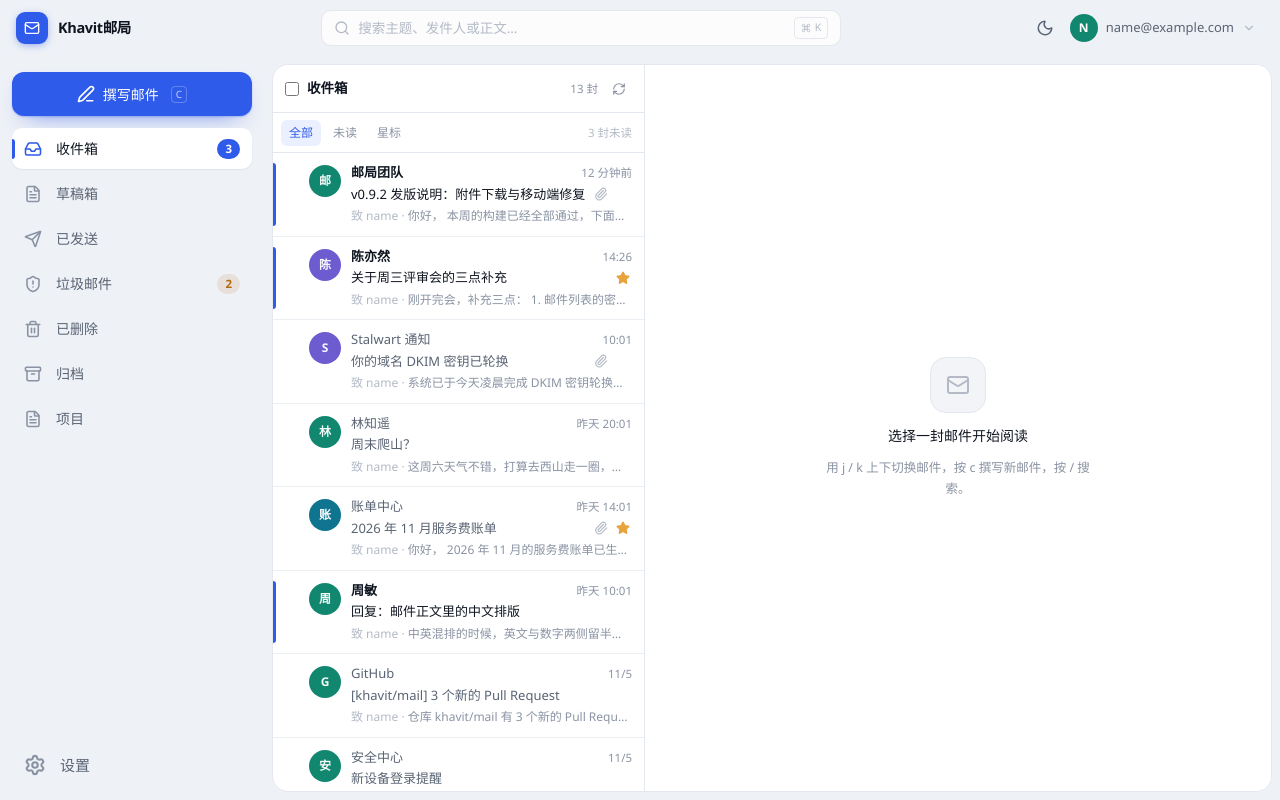
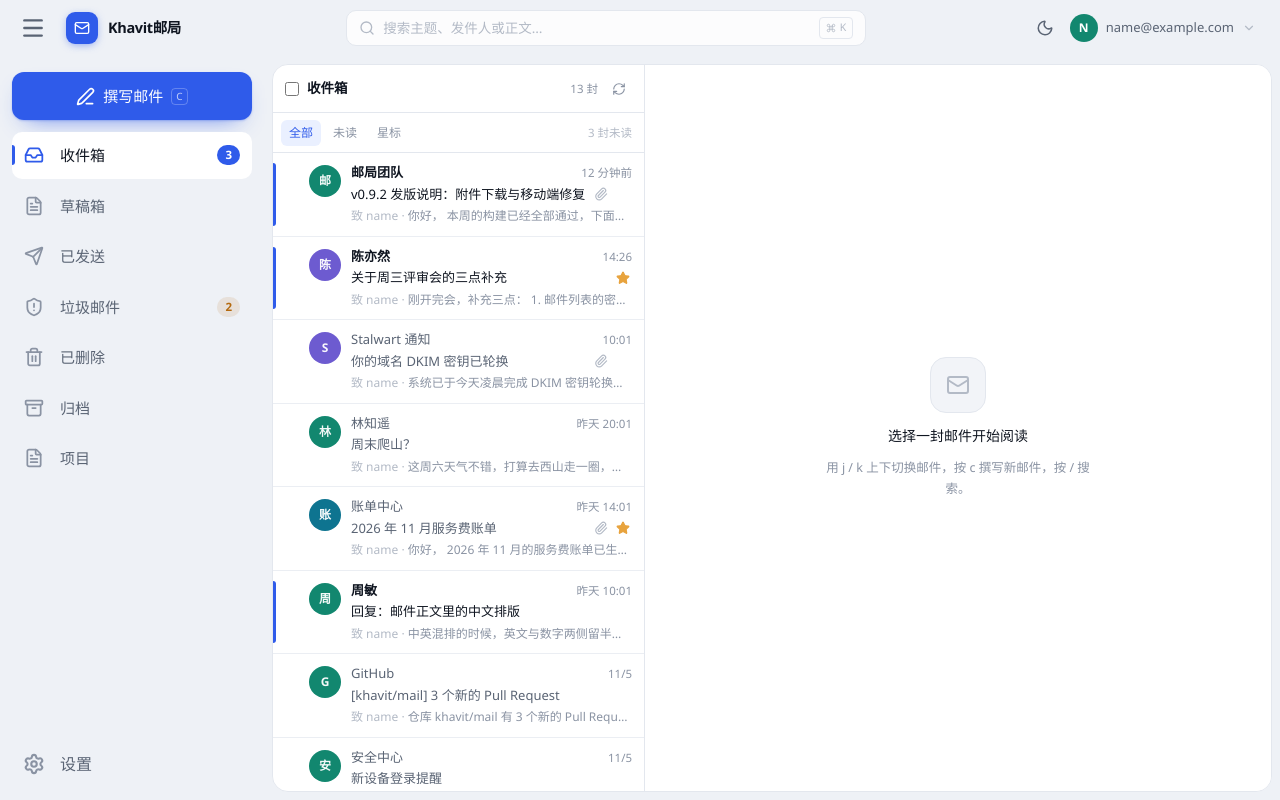
Before and after one commit to Glassous/Khavit, a Vue app in the folder frontend/: page /#/login in a window 1280 px wide. Both pictures are taken after typing "name@example.com", "Sample123" into the empty fields and a click on the button "登录". Built offline with nearby package versions, Linux system fonts and the light colour scheme.

Commit message:
feat: 新增桌面端侧栏折叠为图标窄栏，状态持久化并同步顶栏开关

```diff
--- a/frontend/src/components/layout/AppShell.vue
+++ b/frontend/src/components/layout/AppShell.vue
@@ -1,14 +1,25 @@
 <script setup lang="ts">
+import { useSlots } from 'vue'
 import TopBar from './TopBar.vue'
 import ConfirmDialog from '../ui/ConfirmDialog.vue'
 
-withDefaults(defineProps<{ searchable?: boolean }>(), { searchable: true })
+withDefaults(defineProps<{ searchable?: boolean; sidebarCollapsed?: boolean }>(), {
+  searchable: true,
+  sidebarCollapsed: false,
+})
 const emit = defineEmits<{ 'toggle-sidebar': [] }>()
+
+const slots = useSlots()
 </script>
 
 <template>
   <div class="flex h-dvh flex-col overflow-hidden bg-canvas-deep">
-    <TopBar :searchable="searchable" @toggle-sidebar="emit('toggle-sidebar')" />
+    <TopBar
+      :searchable="searchable"
+      :show-sidebar-toggle="Boolean(slots.sidebar)"
+      :sidebar-collapsed="sidebarCollapsed"
+      @toggle-sidebar="emit('toggle-sidebar')"
+    />
     <div class="flex min-h-0 flex-1">
       <!-- 侧栏由页面通过具名插槽提供，不在岛内 -->
       <slot name="sidebar" />
--- a/frontend/src/components/layout/SideBar.vue
+++ b/frontend/src/components/layout/SideBar.vue
@@ -18,7 +18,10 @@ import { useComposerStore } from '../../stores/composer'
 import { mailboxLabel, roleOrder } from '../../utils/i18n'
 import type { Mailbox } from '../../jmap/types'
 
-const props = withDefaults(defineProps<{ open?: boolean }>(), { open: false })
+const props = withDefaults(defineProps<{ open?: boolean; collapsed?: boolean }>(), {
+  open: false,
+  collapsed: false,
+})
 const emit = defineEmits<{ close: [] }>()
 
 const auth = useAuthStore()
@@ -82,22 +85,36 @@ async function go(path: string): Promise<void> {
     @click="emit('close')"
   />
 
+  <!--
+    宽度与文字同步过渡：文字用更短的时长淡出/淡入（100ms），
+    到宽度动画结束时文字早已消失，不会出现被挤压的中间态。
+  -->
   <aside
-    class="z-40 flex h-full w-[264px] shrink-0 flex-col bg-canvas-deep transition-transform duration-200 ease-[cubic-bezier(0.2,0.8,0.2,1)] max-lg:fixed max-lg:inset-y-0 max-lg:left-0"
-    :class="open ? 'max-lg:translate-x-0' : 'max-lg:-translate-x-full'"
+    class="z-40 flex h-full shrink-0 flex-col bg-canvas-deep transition-[width,transform] duration-200 ease-[cubic-bezier(0.2,0.8,0.2,1)] max-lg:fixed max-lg:inset-y-0 max-lg:left-0 max-lg:w-[264px]"
+    :class="[
+      collapsed ? 'w-[80px]' : 'w-[264px]',
+      open ? 'max-lg:translate-x-0' : 'max-lg:-translate-x-full',
+    ]"
   >
     <div class="px-3 pb-1 pt-4">
       <button
         type="button"
-        class="group flex h-11 w-full cursor-pointer items-center justify-center gap-2 rounded-xl bg-brand text-[14px] font-medium text-white shadow-[0_1px_2px_rgb(47_91_234/0.28),0_10px_24px_-14px_rgb(47_91_234/0.9)] transition-all duration-150 hover:bg-brand-strong active:translate-y-[0.5px] dark:hover:bg-brand-soft"
+        class="group flex h-12 w-full cursor-pointer items-center justify-center rounded-xl bg-brand text-[15px] font-medium text-white shadow-[0_1px_2px_rgb(47_91_234/0.28),0_10px_24px_-14px_rgb(47_91_234/0.9)] transition-all duration-150 hover:bg-brand-strong active:translate-y-[0.5px] dark:hover:bg-brand-soft"
+        :title="collapsed ? '撰写邮件' : undefined"
         @click="compose"
       >
         <PenLine
-          class="h-[18px] w-[18px] transition-transform duration-200 group-hover:-rotate-6"
+          class="shrink-0 transition-[width,height] duration-200"
+          :class="collapsed ? 'h-[22px] w-[22px]' : 'h-[19px] w-[19px]'"
           :stroke-width="2.1"
         />
-        撰写邮件
-        <span class="ml-1 rounded border border-white/25 px-1 text-[10px] text-white/70">C</span>
+        <span
+          class="flex items-center overflow-hidden transition-opacity"
+          :class="collapsed ? 'w-0 opacity-0 duration-100' : 'ml-2 opacity-100 duration-200'"
+        >
+          <span class="truncate">撰写邮件</span>
+          <span class="ml-2 rounded border border-white/25 px-1 text-[10px] text-white/70">C</span>
+        </span>
       </button>
     </div>
 
@@ -106,28 +123,51 @@ async function go(path: string): Promise<void> {
         v-for="box in boxes"
         :key="box.id"
         type="button"
-        class="group relative mb-1 flex w-full cursor-pointer items-center gap-3.5 rounded-[10px] px-3 py-2.5 text-left text-[14px] transition-colors duration-150"
-        :class="
+        class="group relative mb-1 flex w-full cursor-pointer items-center rounded-[10px] text-left text-[15px] transition-all duration-200 ease-[cubic-bezier(0.2,0.8,0.2,1)]"
+        :class="[
+          collapsed ? 'gap-0 py-3 pl-[14px]' : 'gap-3 py-3 pl-2 pr-3',
           isActive(box)
-            ? 'bg-surface font-medium text-ink shadow-[0_1px_2px_rgb(15_21_32/0.06)]'
-            : 'text-ink-2 hover:bg-surface/70 hover:text-ink'
-        "
+            ? 'bg-surface font-medium text-ink'
+            : 'text-ink-2 hover:bg-surface/70 hover:text-ink',
+        ]"
+        :title="mailboxLabel(box)"
         @click="select(box)"
       >
         <span
           v-if="isActive(box)"
           class="absolute left-0 top-1/2 h-5 w-[3px] -translate-y-1/2 rounded-r-full bg-brand"
         />
+
+        <!-- 图标盒宽度固定，折叠时只放大图标本身，居中位置由行内边距带动 -->
+        <span class="relative flex w-7 shrink-0 items-center justify-center">
           <component
             :is="roleIcons[box.role ?? ''] ?? FileText"
-          class="h-[18px] w-[18px] shrink-0"
+            class="transition-[width,height] duration-200"
+            :class="[
+              collapsed ? 'h-6 w-6' : 'h-5 w-5',
+              isActive(box) ? 'text-brand' : 'text-ink-3 group-hover:text-ink-2',
+            ]"
             :stroke-width="2.1"
-          :class="isActive(box) ? 'text-brand' : 'text-ink-3 group-hover:text-ink-2'"
           />
-        <span class="flex-1 truncate" :title="mailboxLabel(box)">{{ mailboxLabel(box) }}</span>
+          <span
+            v-if="collapsed && box.unreadEmails > 0"
+            class="absolute right-0 top-0 h-2 w-2 rounded-full ring-2 ring-canvas-deep"
+            :class="box.role === 'junk' ? 'bg-amber' : 'bg-brand'"
+          />
+        </span>
+
+        <span
+          class="flex min-w-0 items-center transition-opacity"
+          :class="
+            collapsed
+              ? 'w-0 flex-none overflow-hidden opacity-0 duration-100'
+              : 'flex-1 opacity-100 duration-200'
+          "
+        >
+          <span class="flex-1 truncate">{{ mailboxLabel(box) }}</span>
           <span
             v-if="box.unreadEmails > 0"
-          class="rounded-full px-2 py-0.5 text-[11.5px] font-semibold leading-4"
+            class="ml-2 rounded-full px-2 py-0.5 text-[11.5px] font-semibold leading-4"
             :class="
               box.role === 'junk'
                 ? 'bg-amber/12 text-amber'
@@ -138,6 +178,7 @@ async function go(path: string): Promise<void> {
           >
             {{ box.unreadEmails > 99 ? '99+' : box.unreadEmails }}
           </span>
+        </span>
       </button>
     </nav>
 
@@ -146,17 +187,54 @@ async function go(path: string): Promise<void> {
       <button
         v-if="auth.admin"
         type="button"
-        class="mb-1 flex w-full cursor-pointer items-center gap-3.5 rounded-[10px] px-3 py-2.5 text-left text-[14px] text-ink-2 transition-colors hover:bg-surface/70 hover:text-ink"
+        class="mb-1 flex w-full cursor-pointer items-center rounded-[10px] text-left text-[15px] text-ink-2 transition-all duration-200 ease-[cubic-bezier(0.2,0.8,0.2,1)] hover:bg-surface/70 hover:text-ink"
+        :class="collapsed ? 'gap-0 py-2.5 pl-[14px]' : 'gap-3 py-2.5 pl-2 pr-3'"
+        title="管理后台"
         @click="go('/admin/domains')"
       >
-        <ShieldCheck class="h-[19px] w-[19px] text-ink-3" :stroke-width="2.1" /> 管理后台
+        <span class="flex w-7 shrink-0 items-center justify-center">
+          <ShieldCheck
+            class="text-ink-3 transition-[width,height] duration-200"
+            :class="collapsed ? 'h-6 w-6' : 'h-5 w-5'"
+            :stroke-width="2.1"
+          />
+        </span>
+        <span
+          class="min-w-0 overflow-hidden transition-opacity"
+          :class="
+            collapsed
+              ? 'w-0 flex-none opacity-0 duration-100'
+              : 'flex-1 opacity-100 duration-200'
+          "
+        >
+          <span class="truncate">管理后台</span>
+        </span>
       </button>
+
       <button
         type="button"
-        class="flex w-full cursor-pointer items-center gap-3.5 rounded-[10px] px-3 py-3 text-left text-[15px] font-medium text-ink-2 transition-colors hover:bg-surface/70 hover:text-ink"
+        class="flex w-full cursor-pointer items-center rounded-[10px] text-left text-[16px] font-medium text-ink-2 transition-all duration-200 ease-[cubic-bezier(0.2,0.8,0.2,1)] hover:bg-surface/70 hover:text-ink"
+        :class="collapsed ? 'gap-0 py-3 pl-[14px]' : 'gap-3 py-3 pl-2 pr-3'"
+        title="设置"
         @click="go('/settings')"
       >
-        <Settings class="h-[22px] w-[22px] text-ink-3" :stroke-width="2.3" /> 设置
+        <span class="flex w-7 shrink-0 items-center justify-center">
+          <Settings
+            class="text-ink-3 transition-[width,height] duration-200"
+            :class="collapsed ? 'h-[26px] w-[26px]' : 'h-[22px] w-[22px]'"
+            :stroke-width="2.3"
+          />
+        </span>
+        <span
+          class="min-w-0 overflow-hidden transition-opacity"
+          :class="
+            collapsed
+              ? 'w-0 flex-none opacity-0 duration-100'
+              : 'flex-1 opacity-100 duration-200'
+          "
+        >
+          设置
+        </span>
       </button>
     </div>
   </aside>
--- a/frontend/src/components/layout/TopBar.vue
+++ b/frontend/src/components/layout/TopBar.vue
@@ -20,7 +20,10 @@ import { useTheme } from '../../composables/useTheme'
 import { useConfirm } from '../../composables/useConfirm'
 import { initialOf, avatarColor } from '../../utils/format'
 
-withDefaults(defineProps<{ searchable?: boolean }>(), { searchable: true })
+withDefaults(
+  defineProps<{ searchable?: boolean; showSidebarToggle?: boolean; sidebarCollapsed?: boolean }>(),
+  { searchable: true, showSidebarToggle: false, sidebarCollapsed: false },
+)
 const emit = defineEmits<{ 'toggle-sidebar': [] }>()
 
 const auth = useAuthStore()
@@ -102,13 +105,25 @@ onBeforeUnmount(() => window.removeEventListener('keydown', onGlobalKey))
   <header
     class="relative z-30 flex h-14 shrink-0 items-center gap-3 bg-canvas-deep px-3 sm:px-4"
   >
+    <!-- 最左侧：侧栏开关（移动端打开抽屉，桌面端折叠/展开） -->
     <button
+      v-if="showSidebarToggle"
       type="button"
-      class="cursor-pointer rounded-lg p-2 text-ink-2 transition-colors hover:bg-surface-2 hover:text-ink lg:hidden"
+      class="-ml-1 cursor-pointer rounded-lg p-2 text-ink-2 transition-colors hover:bg-surface-2 hover:text-ink active:scale-95 lg:hidden"
       aria-label="打开菜单"
       @click="emit('toggle-sidebar')"
     >
-      <Menu class="h-4.5 w-4.5" />
+      <Menu class="h-6 w-6" :stroke-width="2.1" />
+    </button>
+    <button
+      v-if="showSidebarToggle"
+      type="button"
+      class="-ml-1 hidden cursor-pointer items-center justify-center rounded-lg p-2 text-ink-2 transition-colors hover:bg-surface-2 hover:text-ink active:scale-95 lg:flex"
+      :aria-label="sidebarCollapsed ? '展开侧栏' : '收起侧栏'"
+      :title="sidebarCollapsed ? '展开侧栏' : '收起侧栏'"
+      @click="emit('toggle-sidebar')"
+    >
+      <Menu class="h-[26px] w-[26px]" :stroke-width="2.2" />
     </button>
 
     <RouterLink to="/mail" class="flex shrink-0 items-center gap-2.5 rounded-lg pr-1">
--- /dev/null
+++ b/frontend/src/composables/useSidebar.ts
@@ -0,0 +1,51 @@
+import { ref } from 'vue'
+
+/**
+ * 侧栏折叠状态：模块级单例，顶栏按钮、侧栏、页面共享同一份状态。
+ * - 桌面端（lg 及以上）折叠成只显示图标的窄栏；
+ * - 移动端不使用折叠态，抽屉始终是完整侧栏。
+ */
+const STORAGE_KEY = 'postal.sidebar.v1'
+const DESKTOP_QUERY = '(min-width: 1024px)'
+
+function readStored(): boolean {
+  try {
+    return localStorage.getItem(STORAGE_KEY) === 'rail'
+  } catch {
+    return false
+  }
+}
+
+const collapsed = ref(readStored())
+const isDesktop = ref(typeof window === 'undefined' ? true : window.matchMedia(DESKTOP_QUERY).matches)
+
+let bound = false
+
+function bind(): void {
+  if (bound || typeof window === 'undefined') return
+  const query = window.matchMedia(DESKTOP_QUERY)
+  isDesktop.value = query.matches
+  query.addEventListener('change', (event) => {
+    isDesktop.value = event.matches
+  })
+  bound = true
+}
+
+export function useSidebar() {
+  bind()
+
+  function setCollapsed(next: boolean): void {
+    collapsed.value = next
+    try {
+      localStorage.setItem(STORAGE_KEY, next ? 'rail' : 'full')
+    } catch {
+      /* 隐私模式下写入失败无所谓 */
+    }
+  }
+
+  function toggle(): void {
+    setCollapsed(!collapsed.value)
+  }
+
+  return { collapsed, isDesktop, setCollapsed, toggle }
+}
--- a/frontend/src/views/MailView.vue
+++ b/frontend/src/views/MailView.vue
@@ -12,6 +12,7 @@ import { useComposerStore } from '../stores/composer'
 import { useHotkeys } from '../composables/useHotkeys'
 import { useToast } from '../composables/useToast'
 import { useConfirm } from '../composables/useConfirm'
+import { useSidebar } from '../composables/useSidebar'
 import type { Mailbox } from '../jmap/types'
 
 const auth = useAuthStore()
@@ -22,8 +23,17 @@ const router = useRouter()
 const toast = useToast()
 const { confirm } = useConfirm()
 
+const { collapsed: sidebarCollapsed, isDesktop, toggle: toggleSidebar } = useSidebar()
 const sidebarOpen = ref(false)
 const mobileReader = ref(false)
+
+/** 折叠成图标窄栏只在桌面端生效，移动端抽屉始终是完整侧栏 */
+const sidebarRail = computed(() => sidebarCollapsed.value && isDesktop.value)
+
+function onToggleSidebar(): void {
+  if (isDesktop.value) toggleSidebar()
+  else sidebarOpen.value = !sidebarOpen.value
+}
 
 const readingOnMobile = computed(() => mobileReader.value && Boolean(mail.selectedId))
 
@@ -142,9 +152,9 @@ useHotkeys([
 </script>
 
 <template>
-  <AppShell @toggle-sidebar="sidebarOpen = !sidebarOpen">
+  <AppShell :sidebar-collapsed="sidebarRail" @toggle-sidebar="onToggleSidebar">
     <template #sidebar>
-      <SideBar :open="sidebarOpen" @close="sidebarOpen = false" />
+      <SideBar :open="sidebarOpen" :collapsed="sidebarRail" @close="sidebarOpen = false" />
     </template>
 
     <main class="flex min-w-0 flex-1">
```
Lines whose indentation alone changed are shown as unchanged.
